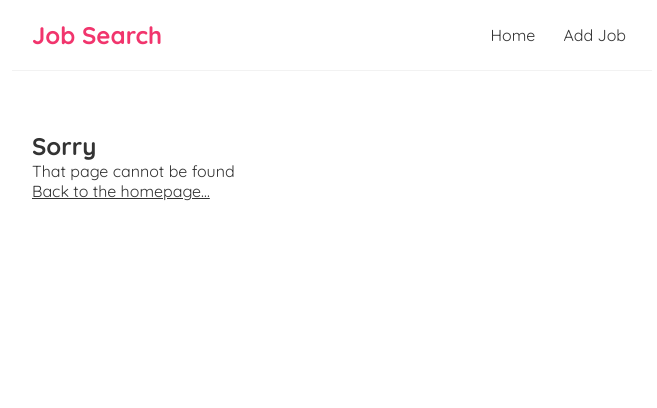
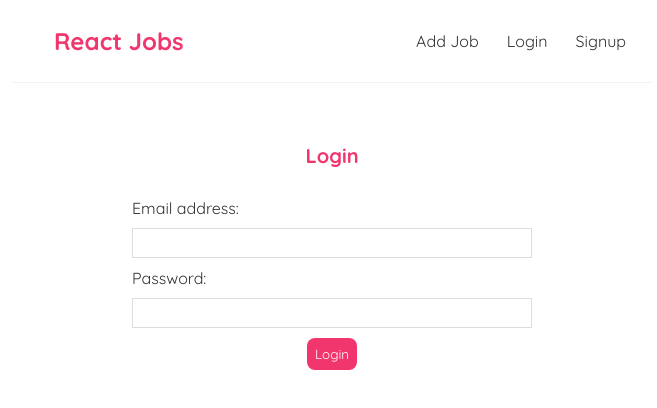
Before and after one commit to kumudun/Week7-fepp-starter, a React (Vite) app in the folder frontend/: page /login in a window 1280 px wide. Shown: the top 408 px of the page, without its empty margins (308-965 px from the left). Built offline with nearby package versions, Linux system fonts and the light colour scheme.

Commit message:
Part 2: Iteration 2: Register and Log In Users

```diff
--- a/frontend/src/App.jsx
+++ b/frontend/src/App.jsx
@@ -1,5 +1,5 @@
-import { BrowserRouter, Routes, Route } from "react-router-dom";
-
+import { BrowserRouter, Routes, Route, Navigate } from "react-router-dom";
+import { useState } from "react";
 
 // pages & components
 import Home from "./pages/HomePage";
@@ -8,6 +8,8 @@
 import Navbar from "./components/Navbar";
 import NotFoundPage from "./pages/NotFoundPage"
 import EditJobPage from "./pages/EditJobPage";
+import Login from "./pages/Login";
+import Signup from "./pages/Signup";
 
 const App = () => {
 
@@ -22,6 +24,8 @@
             <Route path="/jobs/:id" element={<JobPage />} />
             <Route path='*' element={<NotFoundPage />} />
             <Route path="/edit-job/:id" element={<EditJobPage />} />
+            <Route path="/signup" element={<Signup />} />
+            <Route path="/login" element={<Login />} />
           </Routes>
         </div>
       </BrowserRouter>
--- a/frontend/src/components/Navbar.jsx
+++ b/frontend/src/components/Navbar.jsx
@@ -1,13 +1,40 @@
+import { Link, useNavigate } from "react-router-dom";
+
 const Navbar = () => {
+  const navigate = useNavigate();
+
+  // Read user from localStorage
+  const user = JSON.parse(localStorage.getItem("user"));
+
+  const handleClick = (e) => {
+    localStorage.removeItem("user");
+    navigate("/login");
+  };
+
   return (
     <nav className="navbar">
-      <h1>Job Search</h1>
+      <Link to="/">
+        <h1>React Jobs</h1>
+      </Link>
       <div className="links">
-        <a href="/">Home</a>
-        <a href="/add-job">Add Job</a>
+        <div>
+          <Link to="/jobs/add-job">Add Job</Link>
+          {!user && (
+            <>
+              <Link to="/login">Login</Link>
+              <Link to="/signup">Signup</Link>
+            </>
+          )}
+          {user && (
+            <>
+              <span>Logged in as {user.email}</span>
+              <button onClick={handleClick}>Log out</button>
+            </>
+          )}
+        </div>
       </div>
     </nav>
   );
-}
+};
 
 export default Navbar;
--- /dev/null
+++ b/frontend/src/pages/Login.jsx
@@ -0,0 +1,36 @@
+import useField from "../hooks/useField";
+import useLogin from "../hooks/useLogin";
+import { useNavigate } from "react-router-dom";
+
+const Login = () => {
+  const navigate = useNavigate();
+  const email = useField("email");
+  const password = useField("password");
+
+  const { login, error } = useLogin("/api/users/login");
+
+  const handleFormSubmit = async (e) => {
+    e.preventDefault();
+    await login({ email: email.value, password: password.value });
+    if (!error) {
+      console.log("success");
+      navigate("/");
+    }
+  };
+
+
+  return (
+    <div className="create">
+      <h2>Login</h2>
+      <form onSubmit={handleFormSubmit}>
+      <label>Email address:</label>
+        <input {...email} />
+        <label>Password:</label>
+        <input {...password} />
+        <button>Login</button>
+      </form>
+    </div>
+  );
+};
+
+export default Login;
```
Lines whose indentation alone changed are shown as unchanged.
